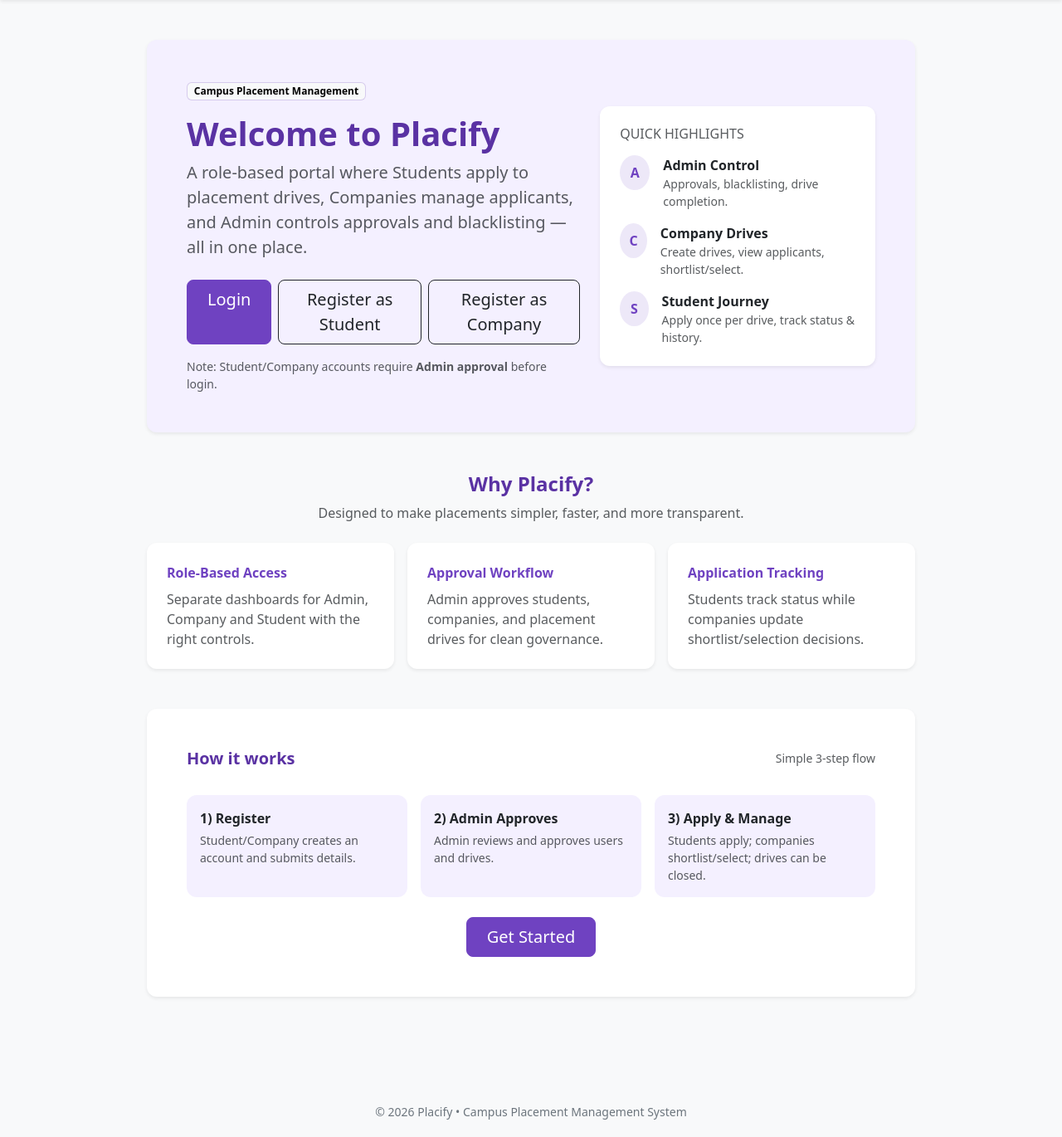
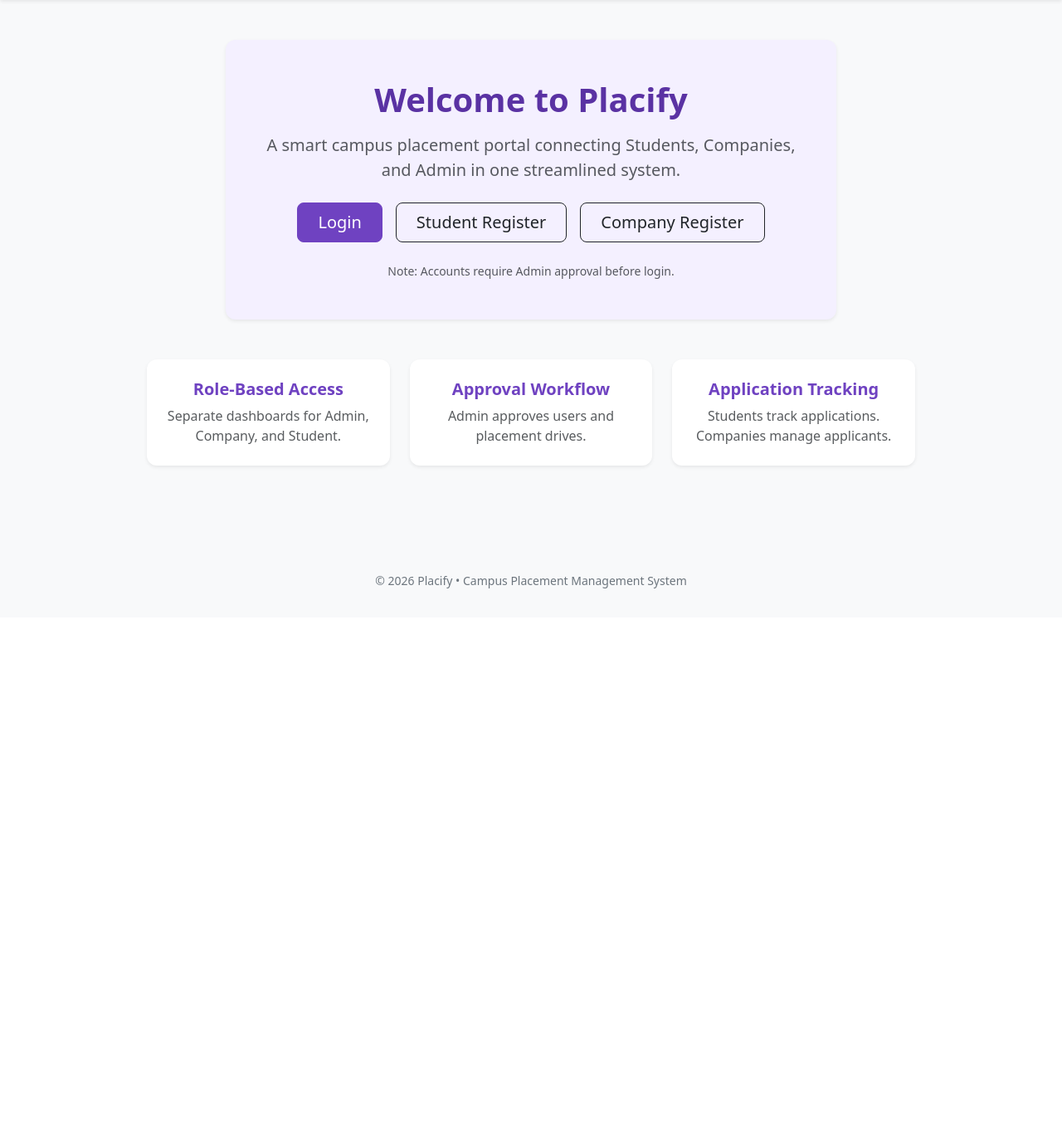
Before and after one commit to sangeetakar/Placify--placement-portal-management-web-application, a Flask app: page / in a window 1280 px wide. Shown: the part 56-1426 px from the top of the page at 83% size. After the commit the page ends 765 px from the top, so only its background shows below. Run offline with Flask 3, Linux system fonts and the light colour scheme.

Commit message:
First Push to github

```diff
--- a/app.py
+++ b/app.py
@@ -24,5 +24,6 @@ with app.app_context():
 from routes import bp
 app.register_blueprint(bp)
 
+
 if __name__=='__main__':
     app.run(debug=True) #we can see the error in the browser as well
--- a/templates/index.html
+++ b/templates/index.html
@@ -4,168 +4,94 @@
 
 {% block content %}
 
-<!-- HERO -->
+<!-- HERO SECTION -->
 <div class="row justify-content-center">
-  <div class="col-12 col-lg-10">
-    <div class="p-4 p-md-5 section-bg shadow-sm">
-      <div class="row align-items-center g-4">
-        <div class="col-12 col-lg-7">
-          <span class="badge text-bg-light border" style="color: var(--primary-purple); border-color: rgba(111,66,193,0.25) !important;">
-            Campus Placement Management
-          </span>
+  <div class="col-12 col-lg-8">
 
-          <h1 class="display-6 fw-bold mt-3 mb-2" style="color: var(--dark-purple);">
+    <div class="card border-0 shadow-sm section-bg text-center p-5">
+
+      <h1 class="display-6 fw-bold mb-3" style="color: var(--dark-purple);">
         Welcome to Placify
       </h1>
 
       <p class="lead text-muted mb-4">
-            A role-based portal where <b>Students</b> apply to placement drives, <b>Companies</b> manage applicants,
-            and <b>Admin</b> controls approvals and blacklisting — all in one place.
+        A smart campus placement portal connecting Students, Companies, and Admin
+        in one streamlined system.
       </p>
 
-          <div class="d-flex flex-column flex-sm-row gap-2">
-            <a class="btn btn-primary btn-lg px-4" href="{{ url_for('main.login') }}">
+      <div class="d-grid gap-3 d-sm-flex justify-content-sm-center">
+        <a class="btn btn-primary btn-lg px-4"
+           href="{{ url_for('main.login') }}">
           Login
         </a>
-            <a class="btn btn-outline-dark btn-lg px-4" href="{{ url_for('main.studentregister') }}">
-              Register as Student
+
+        <a class="btn btn-outline-dark btn-lg px-4"
+           href="{{ url_for('main.studentregister') }}">
+          Student Register
         </a>
-            <a class="btn btn-outline-dark btn-lg px-4" href="{{ url_for('main.companyregister') }}">
-              Register as Company
+
+        <a class="btn btn-outline-dark btn-lg px-4"
+           href="{{ url_for('main.companyregister') }}">
+          Company Register
         </a>
       </div>
 
-          <p class="text-muted small mt-3 mb-0">
-            Note: Student/Company accounts require <b>Admin approval</b> before login.
+      <p class="text-muted small mt-4 mb-0">
+        Note: Accounts require Admin approval before login.
       </p>
+
     </div>
 
-        <div class="col-12 col-lg-5">
-          <div class="card border-0 shadow-sm">
-            <div class="card-body p-4">
-              <h2 class="h6 text-uppercase text-muted mb-3">Quick Highlights</h2>
-
-              <div class="d-flex gap-3 mb-3">
-                <div class="rounded-circle d-flex align-items-center justify-content-center"
-                     style="width: 42px; height: 42px; background: rgba(111,66,193,0.12); color: var(--primary-purple); font-weight: 700;">
-                  A
-                </div>
-                <div>
-                  <div class="fw-semibold">Admin Control</div>
-                  <div class="text-muted small">Approvals, blacklisting, drive completion.</div>
-                </div>
-              </div>
-
-              <div class="d-flex gap-3 mb-3">
-                <div class="rounded-circle d-flex align-items-center justify-content-center"
-                     style="width: 42px; height: 42px; background: rgba(111,66,193,0.12); color: var(--primary-purple); font-weight: 700;">
-                  C
-                </div>
-                <div>
-                  <div class="fw-semibold">Company Drives</div>
-                  <div class="text-muted small">Create drives, view applicants, shortlist/select.</div>
-                </div>
-              </div>
-
-              <div class="d-flex gap-3">
-                <div class="rounded-circle d-flex align-items-center justify-content-center"
-                     style="width: 42px; height: 42px; background: rgba(111,66,193,0.12); color: var(--primary-purple); font-weight: 700;">
-                  S
-                </div>
-                <div>
-                  <div class="fw-semibold">Student Journey</div>
-                  <div class="text-muted small">Apply once per drive, track status & history.</div>
-                </div>
-              </div>
-
-            </div>
-          </div>
-        </div>
-
-      </div>
-    </div>
   </div>
 </div>
 
 <!-- FEATURES -->
 <div class="row justify-content-center mt-5">
   <div class="col-12 col-lg-10">
-    <div class="text-center mb-4">
-      <h2 class="h4 fw-bold" style="color: var(--dark-purple);">Why Placify?</h2>
-      <p class="text-muted mb-0">Designed to make placements simpler, faster, and more transparent.</p>
-    </div>
 
-    <div class="row g-3">
-      <div class="col-12 col-md-4">
+    <div class="row g-4 text-center">
+
+      <div class="col-md-4">
         <div class="card border-0 shadow-sm h-100">
           <div class="card-body p-4">
-            <div class="fw-bold mb-2" style="color: var(--primary-purple);">Role-Based Access</div>
-            <p class="text-muted mb-0">Separate dashboards for Admin, Company and Student with the right controls.</p>
+            <h5 class="fw-bold mb-2" style="color: var(--primary-purple);">
+              Role-Based Access
+            </h5>
+            <p class="text-muted mb-0">
+              Separate dashboards for Admin, Company, and Student.
+            </p>
           </div>
         </div>
       </div>
 
-      <div class="col-12 col-md-4">
+      <div class="col-md-4">
         <div class="card border-0 shadow-sm h-100">
           <div class="card-body p-4">
-            <div class="fw-bold mb-2" style="color: var(--primary-purple);">Approval Workflow</div>
-            <p class="text-muted mb-0">Admin approves students, companies, and placement drives for clean governance.</p>
+            <h5 class="fw-bold mb-2" style="color: var(--primary-purple);">
+              Approval Workflow
+            </h5>
+            <p class="text-muted mb-0">
+              Admin approves users and placement drives.
+            </p>
           </div>
         </div>
       </div>
 
-      <div class="col-12 col-md-4">
+      <div class="col-md-4">
         <div class="card border-0 shadow-sm h-100">
           <div class="card-body p-4">
-            <div class="fw-bold mb-2" style="color: var(--primary-purple);">Application Tracking</div>
-            <p class="text-muted mb-0">Students track status while companies update shortlist/selection decisions.</p>
-          </div>
+            <h5 class="fw-bold mb-2" style="color: var(--primary-purple);">
+              Application Tracking
+            </h5>
+            <p class="text-muted mb-0">
+              Students track applications. Companies manage applicants.
+            </p>
           </div>
         </div>
       </div>
 
     </div>
-</div>
 
-<!-- HOW IT WORKS -->
-<div class="row justify-content-center mt-5">
-  <div class="col-12 col-lg-10">
-    <div class="card border-0 shadow-sm">
-      <div class="card-body p-4 p-md-5">
-        <div class="d-flex justify-content-between align-items-center flex-wrap gap-2">
-          <h2 class="h5 fw-bold mb-0" style="color: var(--dark-purple);">How it works</h2>
-          <span class="text-muted small">Simple 3-step flow</span>
-        </div>
-
-        <div class="row g-3 mt-3">
-          <div class="col-12 col-md-4">
-            <div class="p-3 section-bg h-100">
-              <div class="fw-semibold mb-1">1) Register</div>
-              <div class="text-muted small">Student/Company creates an account and submits details.</div>
-            </div>
-          </div>
-
-          <div class="col-12 col-md-4">
-            <div class="p-3 section-bg h-100">
-              <div class="fw-semibold mb-1">2) Admin Approves</div>
-              <div class="text-muted small">Admin reviews and approves users and drives.</div>
-            </div>
-          </div>
-
-          <div class="col-12 col-md-4">
-            <div class="p-3 section-bg h-100">
-              <div class="fw-semibold mb-1">3) Apply & Manage</div>
-              <div class="text-muted small">Students apply; companies shortlist/select; drives can be closed.</div>
-            </div>
-          </div>
-        </div>
-
-        <div class="text-center mt-4">
-          <a class="btn btn-primary btn-lg px-4" href="{{ url_for('main.login') }}">Get Started</a>
-        </div>
-
-      </div>
-    </div>
   </div>
 </div>
 
```
Lines whose indentation alone changed are shown as unchanged.
